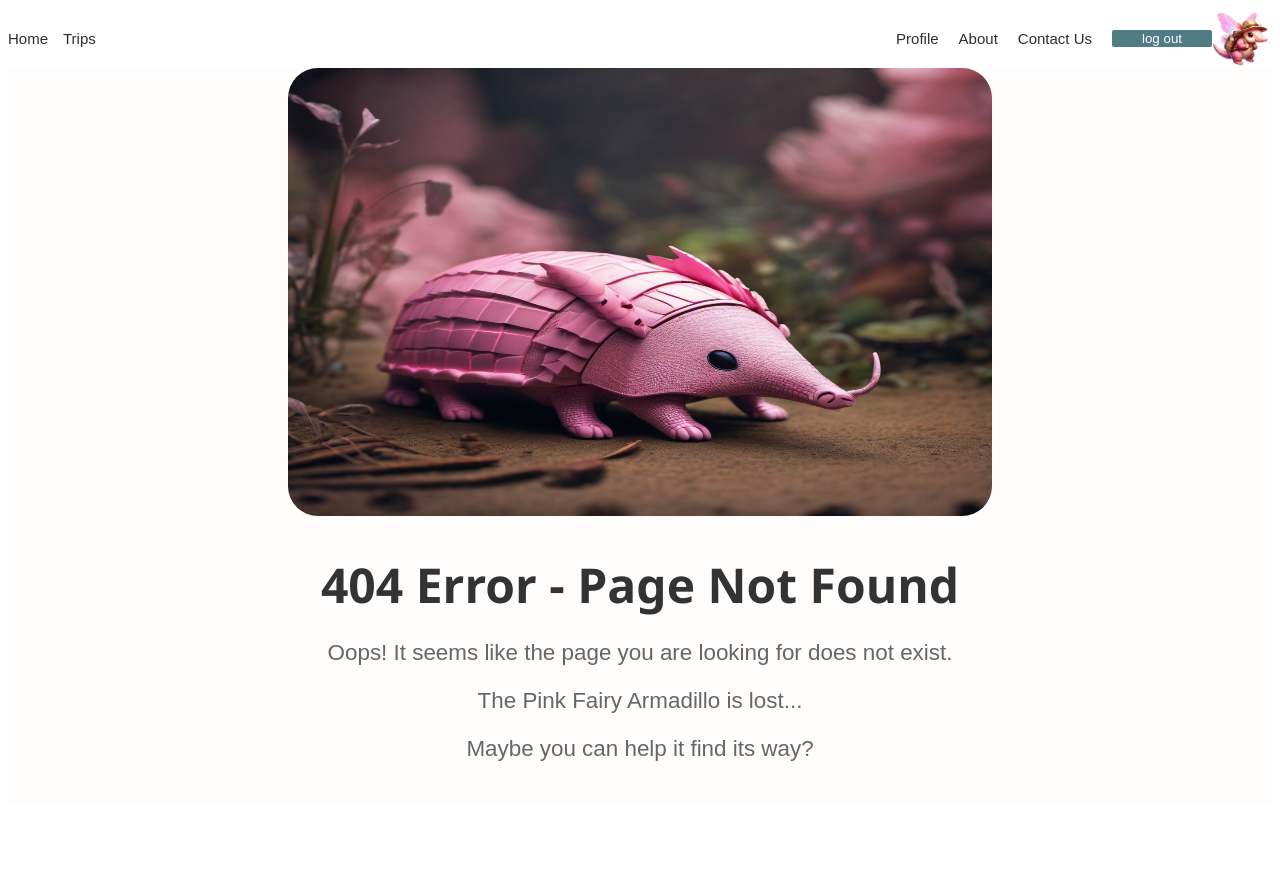
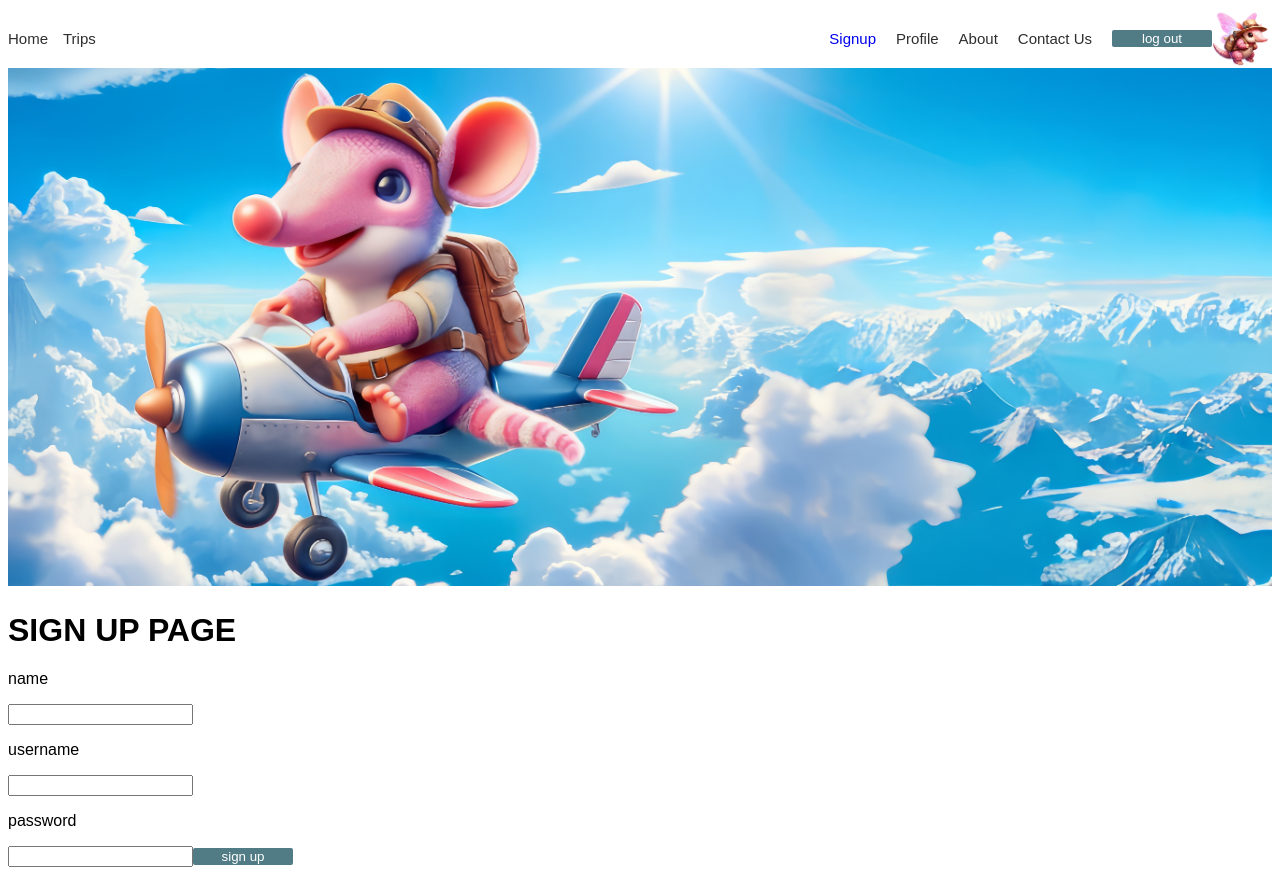
Before and after one commit to PFA4lyfe/armadillo, a React (Vite) app: page /signup in a window 1280 px wide. Before the commit the page ends 810 px from the top, so only its background shows below. Built offline with nearby package versions, Linux system fonts and the light colour scheme.

Commit message:
sign up page added

```diff
--- a/src/App.jsx
+++ b/src/App.jsx
@@ -2,6 +2,7 @@ import Home from './pages/Home.jsx';
 import Trips from './pages/Trips.jsx'
 import ErrorPage from './pages/Error404.jsx'
 import Login from './pages/Login.jsx';
+import Signup from './pages/Signup.jsx';
 import { BrowserRouter, Routes, Route, Link } from 'react-router-dom';
 import './scss/styles.css';
 import logo from './assets/images/logo.png'
@@ -36,6 +37,7 @@ function App() {
           </ul>
           <div className='rightSection'>
           <ul className='rightNav'>
+            <li><Link id='link' to='/signup'>Signup</Link></li>
             <li>Profile</li>
             <li>About</li>
             <li>Contact Us</li>
@@ -50,6 +52,7 @@ function App() {
           <Route path='/login' element={<Login />} />
           <Route path='/home' element={<Home />}/>
           <Route path='/trips' element={<Trips />}/>
+          <Route path='/signup' element={<Signup />}/>
           <Route path='*' element={<ErrorPage />} />
         </Routes>
       </BrowserRouter>
--- /dev/null
+++ b/src/pages/Signup.jsx
@@ -0,0 +1,44 @@
+import { Navigate } from 'react-router-dom';
+import '/src/scss/styles.css';
+import splash from '/src/assets/images/splash-image.jpg';
+import { useDispatch, useSelector } from 'react-redux';
+import { setIsLoggedIn, setUsername, setId, setPassword, setName } from '../slices/flightSlice';
+
+const Signup = () => {
+    const dispatch = useDispatch();
+
+    const {name, username, password} = useSelector(state => state.flight);
+
+    const handleClick = async () => {
+        const response = await fetch('/api/signup', {
+            method: 'POST',
+            headers: {
+                "Content-Type": "application/json",
+            },
+            body: JSON.stringify({
+                name: name,
+                username: username,
+                password: password,
+
+            })
+        })
+        const data = await response.json();
+        console.log(data);
+    }
+
+    return (
+        <div>
+          <img className='splash' src={splash} />
+          <h1>SIGN UP PAGE</h1>
+          <p>name</p>
+          <input type="text" value={name} onChange={(e) => dispatch(setName(e.target.value))}/>
+          <p>username</p>
+          <input type="text" value={username} onChange={(e) => dispatch(setUsername(e.target.value))}/>
+          <p>password</p>
+          <input type="text" value={password} onChange={(e) => dispatch(setPassword(e.target.value))}/>
+          <button onClick={handleClick}>sign up</button>
+        </div>
+      );
+};
+
+export default Signup;
--- a/src/scss/styles.css
+++ b/src/scss/styles.css
@@ -105,6 +105,7 @@ button {
   margin-bottom: 40px;
 }
 .error-img {
+display: flex;
 border-radius: 30px;
 width: 55vw;
 height: 35vw;
--- a/src/slices/flightSlice.js
+++ b/src/slices/flightSlice.js
@@ -1,5 +1,6 @@
 import { createSlice } from '@reduxjs/toolkit';
 const initialState = {
+  name: '',
   username: '',
   password: '',
   id: 0,
@@ -48,6 +49,9 @@ export const flightSlice = createSlice({
     setIsLoggedIn(state, action) {
       state.isLoggedIn = action.payload;
     },
+    setName(state, action) {
+      state.name = action.payload;
+    },
     setUsername(state, action) {
       state.username = action.payload;
     },
@@ -88,6 +92,7 @@ export const flightSlice = createSlice({
 });
 
 export const {
+  setName,
   setUsername,
   setPassword,
   setId,
```
Also changed, not shown: 1 other file (tests, documents, lock files or other folders).
